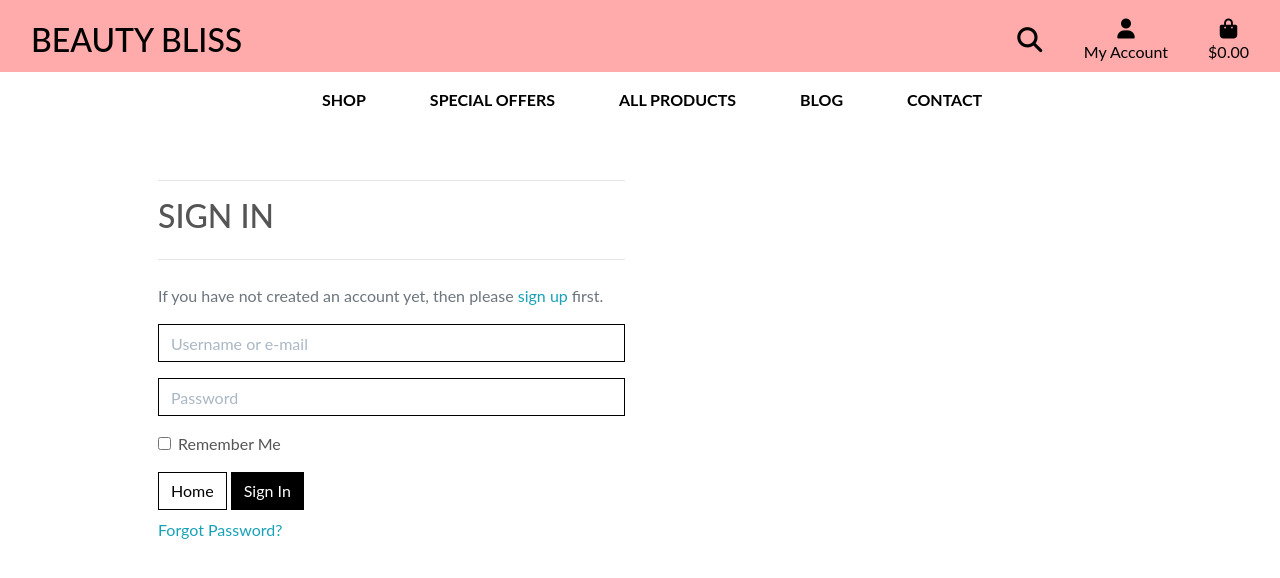
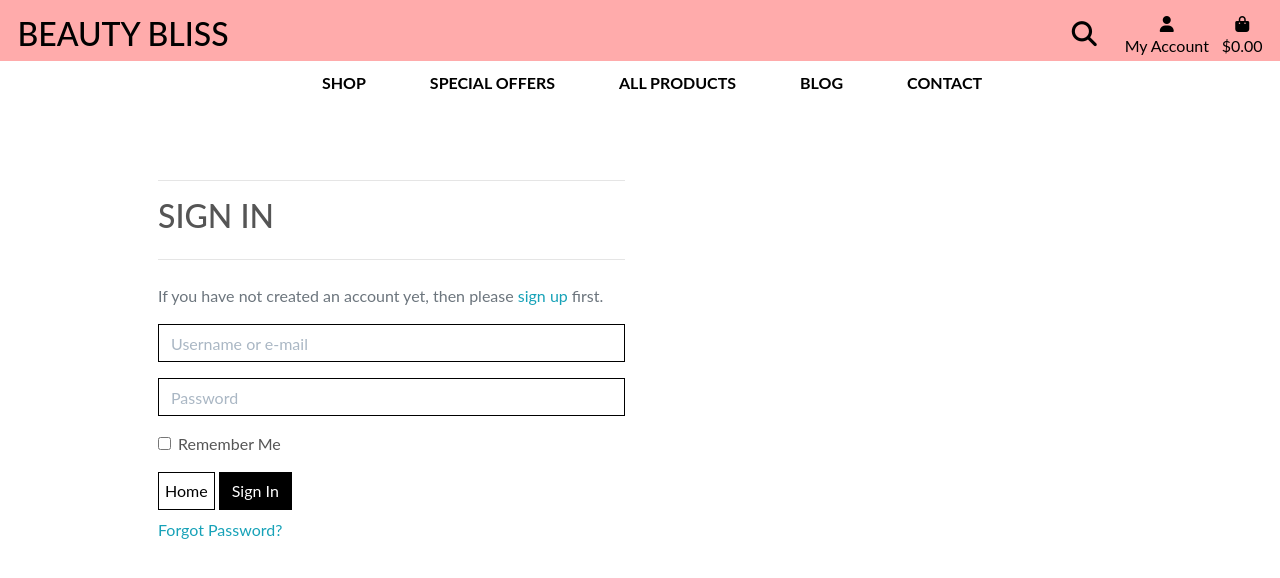
Before and after one commit to Kristaal/ecommerce-website, a Django app: page /accounts/login/?next=/products/add/ in a window 1280 px wide. Shown: the top 578 px of the page. Run offline with Django 3.2, Linux system fonts and the light colour scheme; parts of the project's set-up code (start-up, migrations or seed data) failed here and were passed over; some libraries are stand-ins or nearby versions; some web fonts are replaced.

Commit message:
base.css and login/reg refactor

```diff
--- a/static/css/base.css
+++ b/static/css/base.css
@@ -329,6 +329,42 @@ input[name='q']::placeholder {
     border-radius: 0;
 }
 
+.display-4.logo-font.text-black {
+    font-size: 2rem;
+}
+
+.nav-link {
+    padding: 0.15rem;
+}
+
+.nav-link i.fa-lg {
+    font-size: 1rem;
+}
+
+.navbar-toggler {
+    padding: .6rem .6rem;
+    font-size: 1rem;
+}
+
+#delivery-banner h4 {
+    font-size: .9rem;
+}
+
+.btn.btn-outline-black.rounded-0,
+.btn.btn-black.rounded-0 {
+    padding: .375rem .375rem;
+}
+
+.btn.btn-outline-black.rounded-0.btn-lg,
+.btn.btn-black.rounded-0.btn-lg {
+    padding: .375rem .375rem;
+    font-size: .75rem;
+}
+
+.increment-qty, .decrement-qty {
+    padding: .25rem .5rem !important;
+}
+
 /* -------------------------------- Media Queries */
 
 /* Slightly larger container on xl screens */
--- a/templates/allauth/account/base.html
+++ b/templates/allauth/account/base.html
@@ -4,7 +4,7 @@
     <div class="container header-container">
         <div class="overlay"></div>
         <div class="row">
-            <div class="col-6">
+            <div class="col-12 col-md-6">
                 <div class="allauth-form-inner-content">
                     {% block inner_content %}
                     {% endblock %}
```
